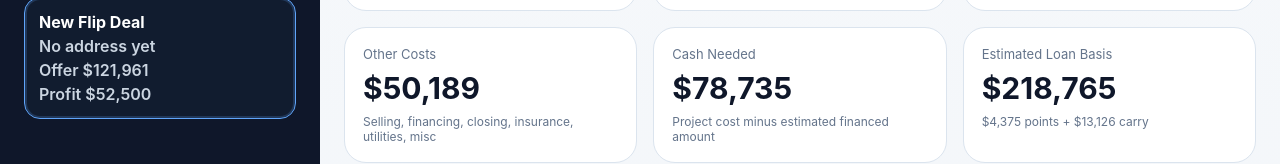
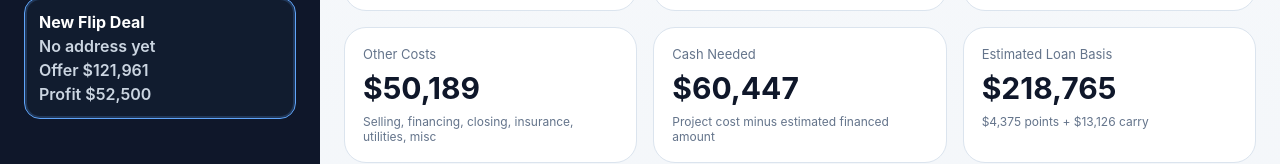
Before and after one commit to etavukcu/Flip-Deal-Analyzer, a React (Vite) app: page / in a window 1280 px wide. Shown: the part 669-833 px from the top of the page. Built offline with nearby package versions, Linux system fonts and the light colour scheme.

Commit message:
Align cash needed formula with purchase/reno financed percentages

```diff
--- a/src/App.jsx
+++ b/src/App.jsx
@@ -121,7 +121,31 @@ function summarizeDeal(deal) {
   const totalLoanBasis = financedPurchase + financedReno;
   const estimatedPointsCost = totalLoanBasis * (toNumber(deal.lenderPoints) / 100);
   const estimatedInterestCarry = totalLoanBasis * (toNumber(deal.annualInterestRate) / 100) * (toNumber(deal.monthsHeld) / 12);
-  const cashNeededBeforeReserves = totalProjectCost - totalLoanBasis;
+
+  const categorizedOtherCosts = otherCostsDetailed.reduce((acc, item) => {
+    const name = String(item.name || '').toLowerCase();
+    const isHolding = name.includes('holding');
+    const isSelling = name.includes('selling') || name.includes('commission');
+
+    if (isHolding) acc.holdingCost += item.calculated;
+    if (isSelling) acc.sellingCost += item.calculated;
+    return acc;
+  }, { holdingCost: 0, sellingCost: 0 });
+
+  const pointsPercent = toNumber(deal.lenderPoints) / 100;
+  const interestRate = toNumber(deal.annualInterestRate) / 100;
+  const holdingPeriodMonths = toNumber(deal.monthsHeld);
+  const financedPurchasePercent = toNumber(deal.financedPercentOfPurchase) / 100;
+  const financedRenoPercent = toNumber(deal.financedPercentOfReno) / 100;
+
+  const sellingCost = categorizedOtherCosts.sellingCost;
+  const holdingCost = categorizedOtherCosts.holdingCost;
+  const cashNeededBeforeReserves = (recommendedOffer * (1 - financedPurchasePercent))
+    + (renoBase * (1 - financedRenoPercent))
+    + sellingCost
+    + holdingCost
+    + (totalLoanBasis * pointsPercent)
+    + (totalLoanBasis * interestRate * (holdingPeriodMonths / 12));
 
   return {
     arv,
```
